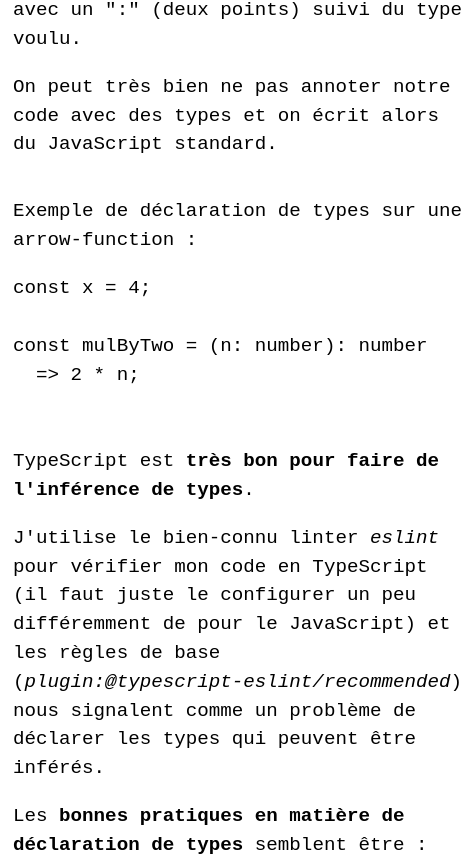
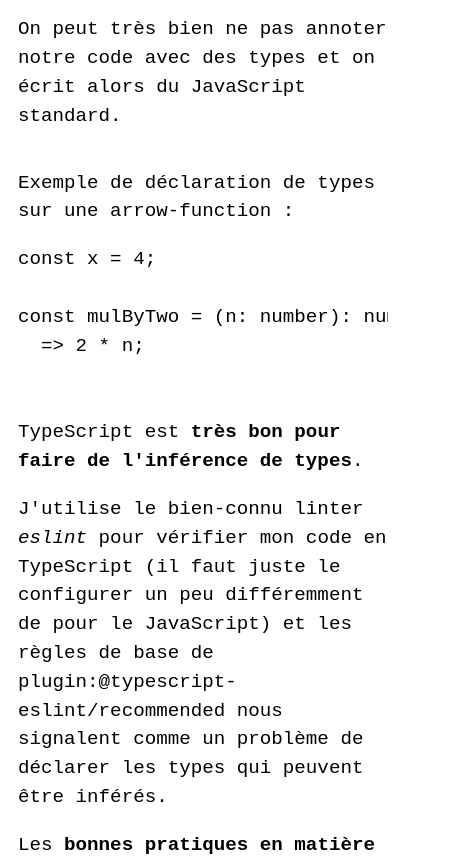
Before and after one commit to djfm/djfm.github.io, a React app: page /typescript in a window 390 px wide. Shown: the part 889-1745 px from the top of the page, 462 px wide, since content can reach past the window. Built offline with nearby package versions, Linux system fonts and the light colour scheme; the HTML template or start-up script is replaced by a standard one.

Commit message:
mostly fixed bugs on mobile

```diff
--- a/src/builder/index.template.html
+++ b/src/builder/index.template.html
@@ -11,7 +11,7 @@
     <title>
       djfm
     </title>
-    <meta name="viewport" content="width=device-width">
+    <meta name="viewport" content="width=device-width,initial-scale=1">
     <style>
       body {
         margin: 0;
@@ -38,11 +38,11 @@
     <noscript><link rel="stylesheet" href="/assets/hljs/styles/github-dark.min.css"></noscript>
   </head>
   <body>
-    <div id="overlay">&nbsp;</div>
     <!-- Google Tag Manager (noscript) -->
     <noscript><iframe src="https://www.googletagmanager.com/ns.html?id=GTM-M3CJRL4"
       height="0" width="0" style="display:none;visibility:hidden"></iframe></noscript>
       <!-- End Google Tag Manager (noscript) -->
+    <div id="overlay">&nbsp;</div>
     <div id="root">#APP#</div>
     <script src="/assets/hljs/highlight.min.js"></script>
     <script src="/bundle.js"></script>
--- a/src/client/Components/About.tsx
+++ b/src/client/Components/About.tsx
@@ -4,10 +4,12 @@ import {
   Article,
   Main,
   NoWrap,
+  NotTooWide,
   H1,
 } from './common/Styled';
 
 const About: React.FC = () => (
+  <NotTooWide>
     <Main>
       <Article>
         <H1>Qu&apos;est-ce que ce site?</H1>
@@ -108,13 +110,14 @@ const About: React.FC = () => (
           J&apos;ai toute confiance dans l&apos;<NoWrap>anti-spam</NoWrap> de Google.
         </p>
         <p>
-        N&apos;hésitez pas non plus à <a href="mailto:fm.de.jouvencel@gmail.com">me contacter par <NoWrap>e-mail</NoWrap></a>
-        pour toute autre raison,
-        comme par exemple si vous voulez
+          N&apos;hésitez pas non plus à&nbsp;
+          <a href="mailto:fm.de.jouvencel@gmail.com">me contacter par <NoWrap>e-mail</NoWrap></a>&nbsp;
+          pour toute autre raison, comme par exemple si vous voulez&nbsp;
           <strong>me payer très cher pour travailler sur un projet très chouette</strong>.
         </p>
       </Article>
     </Main>
+  </NotTooWide>
 );
 
 export default About;
--- a/src/client/Components/App.tsx
+++ b/src/client/Components/App.tsx
@@ -23,6 +23,8 @@ const AppRoot = styled.div`
   line-height: 1.5;
   word-break: normal;
   overflow-wrap: break-word;
+
+  width: 100vw;
 `;
 
 const App: React.FC = () => (
--- a/src/client/Components/MainNavLargeScreen.tsx
+++ b/src/client/Components/MainNavLargeScreen.tsx
@@ -4,7 +4,7 @@ import styled from 'styled-components';
 
 import {
   darkColor,
-  breakpointLargeScreenMin,
+  bp3min,
   HorizontalUnorderedList,
   StyledNavLink,
 } from './common/Styled';
@@ -14,7 +14,7 @@ import routes from './common/mainMenuRoutes';
 const HUL = styled(HorizontalUnorderedList)`
 display: none;
 
-@media (min-width: ${breakpointLargeScreenMin}) {
+@media (min-width: ${bp3min}) {
   display: flex;
   flex-direction: row;
   justify-content: space-evenly;
--- a/src/client/Components/MainNavSmallScreen.tsx
+++ b/src/client/Components/MainNavSmallScreen.tsx
@@ -11,7 +11,7 @@ import styled from 'styled-components';
 
 import {
   darkColor,
-  breakpointSmallScreenMax,
+  bp2Max,
   VerticalUnorderedList,
   StyledNavLink,
 } from './common/Styled';
@@ -21,7 +21,7 @@ import routes from './common/mainMenuRoutes';
 const Wrapper = styled.div`
   display: none;
 
-  @media (max-width: ${breakpointSmallScreenMax}) {
+  @media (max-width: ${bp2Max}) {
     display: flex;
     align-items: center;
     padding-left: 5px;
--- a/src/client/Components/TypeScript/0-Introduction.tsx
+++ b/src/client/Components/TypeScript/0-Introduction.tsx
@@ -46,7 +46,7 @@ export const Introduction: React.FC<{
           on écrit alors du JavaScript standard.
         </p>
         <CodeSample
-          title="Exemple de déclaration de types sur une arrow-function :"
+          title={'Exemple de déclaration de types sur une arrow-function\u00a0:'}
         >
           {basicTypeExample}
         </CodeSample>
@@ -57,8 +57,8 @@ export const Introduction: React.FC<{
           <p>
             J&apos;utilise le bien-connu linter <i>eslint</i> pour vérifier mon code en TypeScript
             (il faut juste le configurer un peu différemment de pour le JavaScript) et les règles de
-            base (<i><NoWrap>plugin:@typescript-eslint/recommended</NoWrap></i>) nous signalent
-            comme un problème de déclarer les types qui peuvent être inférés.
+            base de plugin:@typescript-eslint/recommended
+            nous signalent comme un problème de déclarer les types qui peuvent être inférés.
           </p>
           <p>
             Les <strong>bonnes pratiques en matière de déclaration de types</strong> semblent être :
--- a/src/client/Components/TypeScript/1-TypesVSInterfaces.tsx
+++ b/src/client/Components/TypeScript/1-TypesVSInterfaces.tsx
@@ -3,8 +3,9 @@ import React from 'react';
 import {
   Article,
   H1,
-  Pre,
 } from '../common/Styled';
+
+import CodeSample from '../common/CodeSample';
 
 import {
   useDocument,
@@ -45,11 +46,9 @@ const TypesVSInterfaces: React.FC<{
         <ul>
           <li>
             une interface peut étendre une autre interface
-            <Pre>
-              <code className="language-typescript">
-                {extendExample}
-              </code>
-            </Pre>
+            <CodeSample title={"Un exemple d'interface\u00a0:"}>
+              {extendExample}
+            </CodeSample>
           </li>
           <li>
             les types peuvent être combinés par union (<i>|</i>) ou par
--- a/src/client/Components/TypeScript/Index.tsx
+++ b/src/client/Components/TypeScript/Index.tsx
@@ -9,11 +9,12 @@ import {
 } from 'react-router-dom';
 
 import {
-  VerticalUnorderedList,
+  H1,
+  Main,
+  NotTooWide,
   StyledNavLink,
   TwoColumnsRightMenu,
-  Main,
-  H1,
+  VerticalUnorderedList,
 } from '../common/Styled';
 
 import {
@@ -105,7 +106,9 @@ const TypeScript: React.FC = () => {
               exact={exact}
               path={`${path}/${to}`}
             >
-              <Component {...{ title, docTitle }} />
+              <NotTooWide>
+                <Component {...{ title, docTitle }} />
+              </NotTooWide>
             </Route>
           ))}
         </Switch>
--- a/src/client/Components/common/CodeSample.tsx
+++ b/src/client/Components/common/CodeSample.tsx
@@ -1,19 +1,28 @@
 import React from 'react';
 
 import styled from 'styled-components';
-
-import {
-  Figure,
-  Pre,
-} from './Styled';
 
 const Wrapper = styled.div`
   display: flex;
   flex-direction: row;
   justify-content: center;
-  width: auto;
-  max-width: 100%;
-  overflow: hidden;
+
+  > figure {
+    max-width: 100%;
+
+    > figcaption {
+      max-width: 100%;
+      margin: 0 auto;
+    }
+
+    pre {
+      max-width: 100%;
+      overflow: scroll;
+    }
+
+    margin-left: 0;
+    margin-right: 0;
+  }
 `;
 
 export const CodeSample: React.FC<{
@@ -27,12 +36,12 @@ export const CodeSample: React.FC<{
 }) => {
   const markup = (
     <Wrapper>
-      <Figure>
+      <figure>
         <figcaption>{title}</figcaption>
-        <Pre className={`language-${language || 'typescript'}`}>
+        <pre className={`language-${language || 'typescript'}`}>
           <code>{children}</code>
-        </Pre>
-      </Figure>
+        </pre>
+      </figure>
     </Wrapper>
   );
 
--- a/src/client/Components/common/Styled.ts
+++ b/src/client/Components/common/Styled.ts
@@ -6,8 +6,32 @@ export const brightColor = '#ffa657';
 export const brightColor2 = '#c9d1d9';
 export const darkColor = '#0d1117';
 
-export const breakpointLargeScreenMin = '1200px';
-export const breakpointSmallScreenMax = '1199px';
+/**
+ * breakpoints
+ */
+
+export const bp3min = '1200px';
+export const bp2Max = '1199px';
+
+export const bp2Min = '800px';
+export const bp1Max = '799px';
+
+export const bp1Min = '400px';
+export const bp0Max = '399px';
+
+// end breakpoints
+
+export const NotTooWide = styled.div`
+  @media(min-width: ${bp2Min}) {
+    max-width: 800px;
+    margin: 0 auto;
+  }
+
+  @media(max-width: ${bp1Max}) {
+    max-width: calc(100vw - 20px);
+    margin: 0 auto;
+  }
+`;
 
 export const StyledNavLink = styled(NavLink)`
   text-decoration: none;
@@ -26,6 +50,8 @@ export const HorizontalUnorderedList = styled.ul`
   display: flex;
   flex-direction: row;
 
+  padding: 0 10px 0 10px;
+
   li {
     list-style: none;
   }
@@ -37,8 +63,9 @@ export const HorizontalUnorderedList = styled.ul`
 
 export const VerticalUnorderedList = styled.ul`
   display: flex;
+  flex-direction: column;
 
-  flex-direction: column;
+  padding: 0 10px 0 10px;
 
   li {
     list-style: none;
@@ -57,7 +84,7 @@ export const TwoColumnsRightMenu = styled.div`
     padding: 5px;
   }
 
-  @media (max-width: ${breakpointSmallScreenMax}) {
+  @media (max-width: ${bp2Max}) {
     flex-direction: column;
     align-items: flex-start;
 
@@ -71,7 +98,7 @@ export const TwoColumnsRightMenu = styled.div`
     }
   }
 
-  @media (min-width: ${breakpointLargeScreenMin}) {
+  @media (min-width: ${bp3min}) {
     flex-direction: row-reverse;
 
     > *:first-child {
@@ -102,34 +129,9 @@ export const Main = styled.main`
   }
 `;
 
-export const Pre = styled.pre`
-  max-width: 100%;
-`;
-
-export const Figure = styled.figure`
-  margin-left: 0;
-  margin-right: 0;
-  width: fit-content;`;
-
 export const Article = styled.article`
-  max-width: 800px;
-  margin: 0 auto;
 `;
 
 export const NoWrap = styled.span`
   white-space: nowrap;
 `;
-
-export const OnlyOnSmallScreen = styled.div`
-  display: none;
-
-  @media (max-width: ${breakpointSmallScreenMax}) {
-    display: block;
-  }`;
-
-export const OnlyOnLargeScreen = styled.div`
-display: none;
-
-@media (min-width: ${breakpointLargeScreenMin}) {
-  display: block;
-}`;
```
Also changed, not shown: 7 other files (tests, documents, lock files or other folders). Lines whose indentation alone changed are shown as unchanged.
